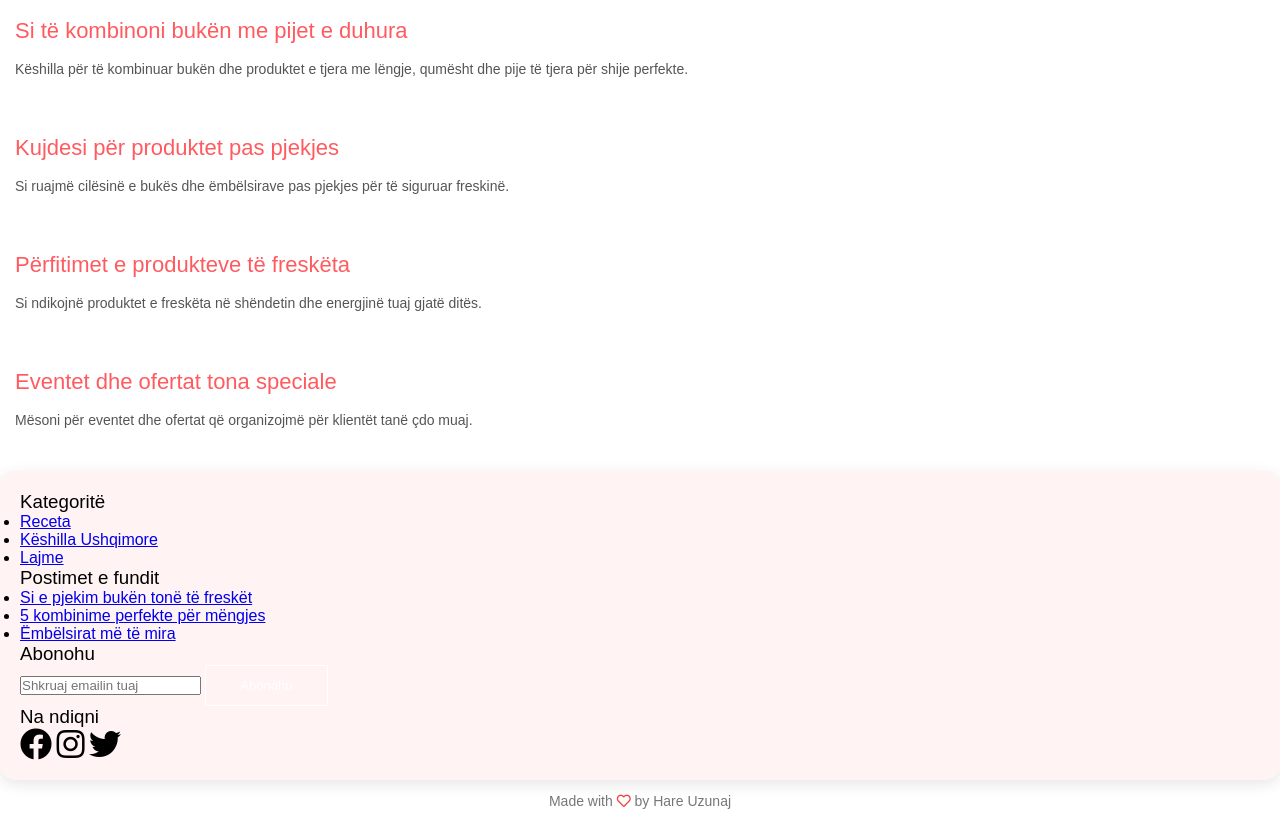
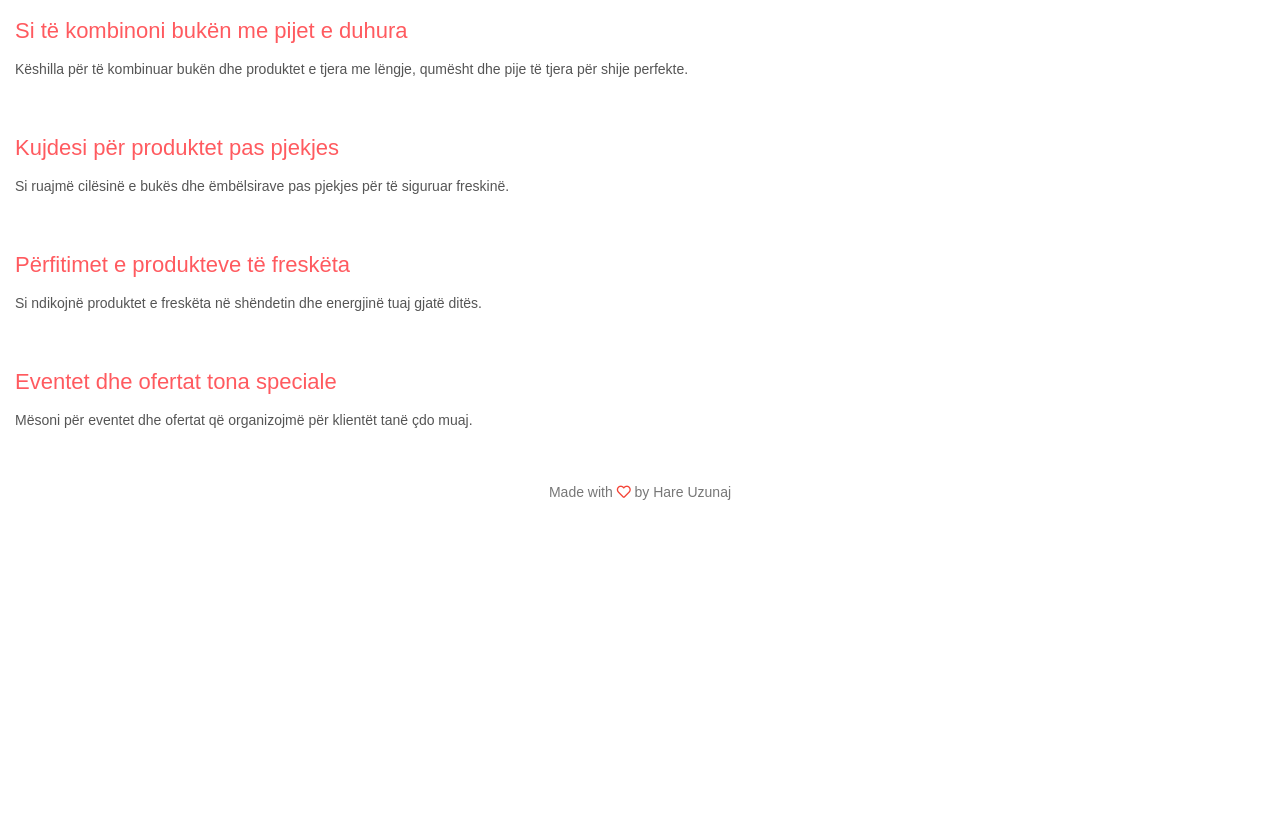
Before and after one commit to hareuzunaj/furra-jone, a plain HTML site: page blog.html in a window 1280 px wide. Shown: the part 2201-3023 px from the top of the page. After the commit the page ends 2714 px from the top, so only its background shows below. Drawn offline with Linux system fonts and the light colour scheme.

Commit message:
Fix HTML structure and formatting issues

```diff
--- a/blog.html
+++ b/blog.html
@@ -98,31 +98,7 @@
             </div>
         </div>
 
-        <div class="sidebar">
-            <h3>Kategoritë</h3>
-            <ul>
-                <li><a href="#">Receta</a></li>
-                <li><a href="#">Këshilla Ushqimore</a></li>
-                <li><a href="#">Lajme</a></li>
-            </ul>
 
-            <h3>Postimet e fundit</h3>
-            <ul>
-                <li><a href="#">Si e pjekim bukën tonë të freskët</a></li>
-                <li><a href="#">5 kombinime perfekte për mëngjes</a></li>
-                <li><a href="#">Ëmbëlsirat më të mira</a></li>
-            </ul>
-
-            <h3>Abonohu</h3>
-            <input type="email" placeholder="Shkruaj emailin tuaj">
-            <button class="viz-btn">Abonohu</button>
-
-            <h3>Na ndiqni</h3>
-            <i class="fab fa-facebook fa-2x"></i>
-            <i class="fab fa-instagram fa-2x"></i>
-            <i class="fab fa-twitter fa-2x"></i>
-        </div>
-    </section>
 
     <section class="footer">
         <p>Made with <i class="far fa-heart"></i> by Hare Uzunaj</p>
```
